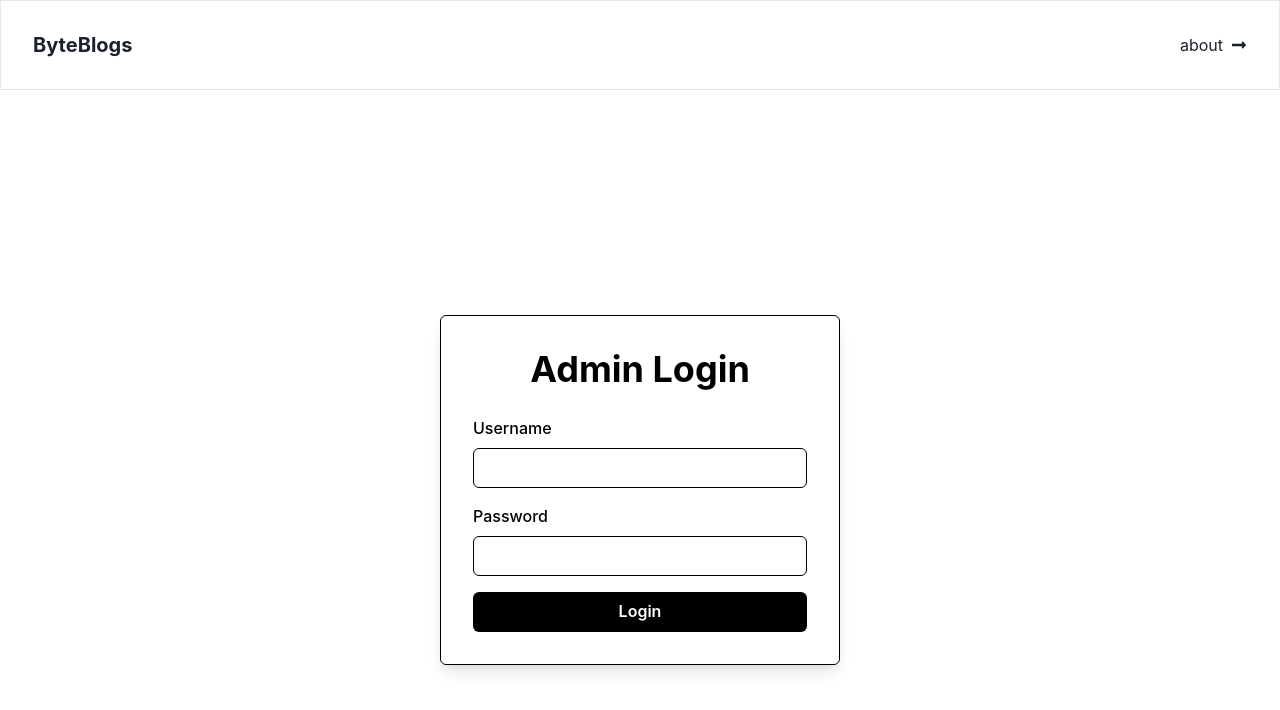
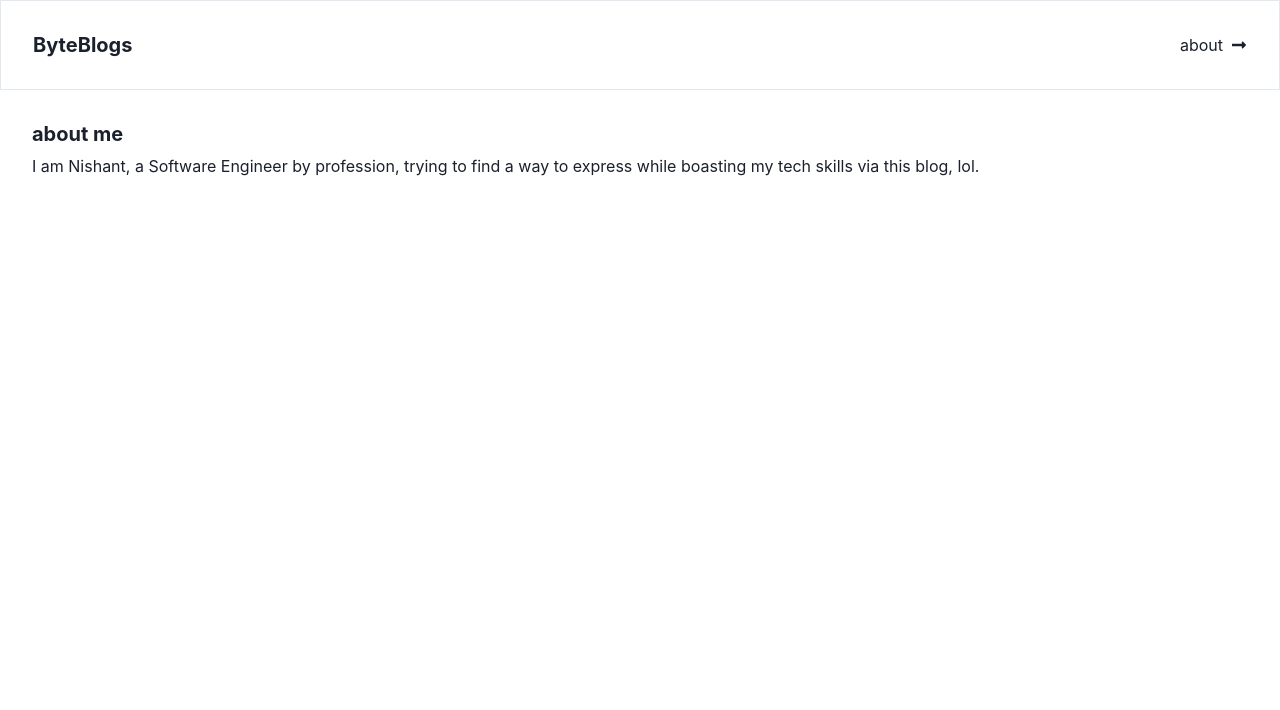
Before and after one commit to NishantGada/byte-blogs, a React app in the folder frontend/: page /about in a window 1280 px wide. Before the commit this address led to /login. Shown: the top 710 px of the page. Built offline with nearby package versions, Linux system fonts and the light colour scheme; the HTML template or start-up script is replaced by a standard one.

Commit message:
refactor: adds "about" page

```diff
--- a/frontend/src/App.tsx
+++ b/frontend/src/App.tsx
@@ -8,6 +8,7 @@ import LoginPage from "./pages/LoginPage/LoginPage";
 import BlogListPage from './pages/BlogListPage/BlogListPage';
 import BlogDetailPage from './pages/BlogDetailPage/BlogDetailPage';
 import Navbar from './components/Navbar';
+import About from './pages/About/About';
 
 const App = () => {
   const { isAuthenticated } = useContext(AuthContext);
@@ -30,6 +31,8 @@ const App = () => {
         <Route path="/blogs" element={<BlogListPage />} />
         <Route path="/blogs/:id" element={<BlogDetailPage />} />
 
+        <Route path="/about" element={<About />} />
+
         {/* Admin routes */}
         <Route
           path="/admin/*"
--- a/frontend/src/components/Navbar.tsx
+++ b/frontend/src/components/Navbar.tsx
@@ -7,14 +7,15 @@ import { Link } from 'react-router-dom';
 export default function Navbar() {
   return (
     <Flex p={8} borderWidth="1px" alignItems="center" justify="space-between">
-      <Heading size="md">ByteBlogs</Heading>
+      <Link to="/blogs">
+        <Heading size="md">ByteBlogs</Heading>
+      </Link>
 
-      <Link to="/blogs">
+      <Link to="/about">
         <Flex alignItems="center" gap="2">
           about <FaLongArrowAltRight />
         </Flex>
       </Link>
-      {/* </Flex> */}
     </Flex>
   )
 }
--- /dev/null
+++ b/frontend/src/pages/About/About.tsx
@@ -0,0 +1,10 @@
+import { Box, Heading, Text } from '@chakra-ui/react'
+
+export default function About() {
+  return (
+    <Box p={8}>
+      <Heading size="md" mb={2}>about me</Heading>
+      <Text>I am Nishant, a Software Engineer by profession, trying to find a way to express while boasting my tech skills via this blog, lol.</Text>
+    </Box>
+  )
+}
```
